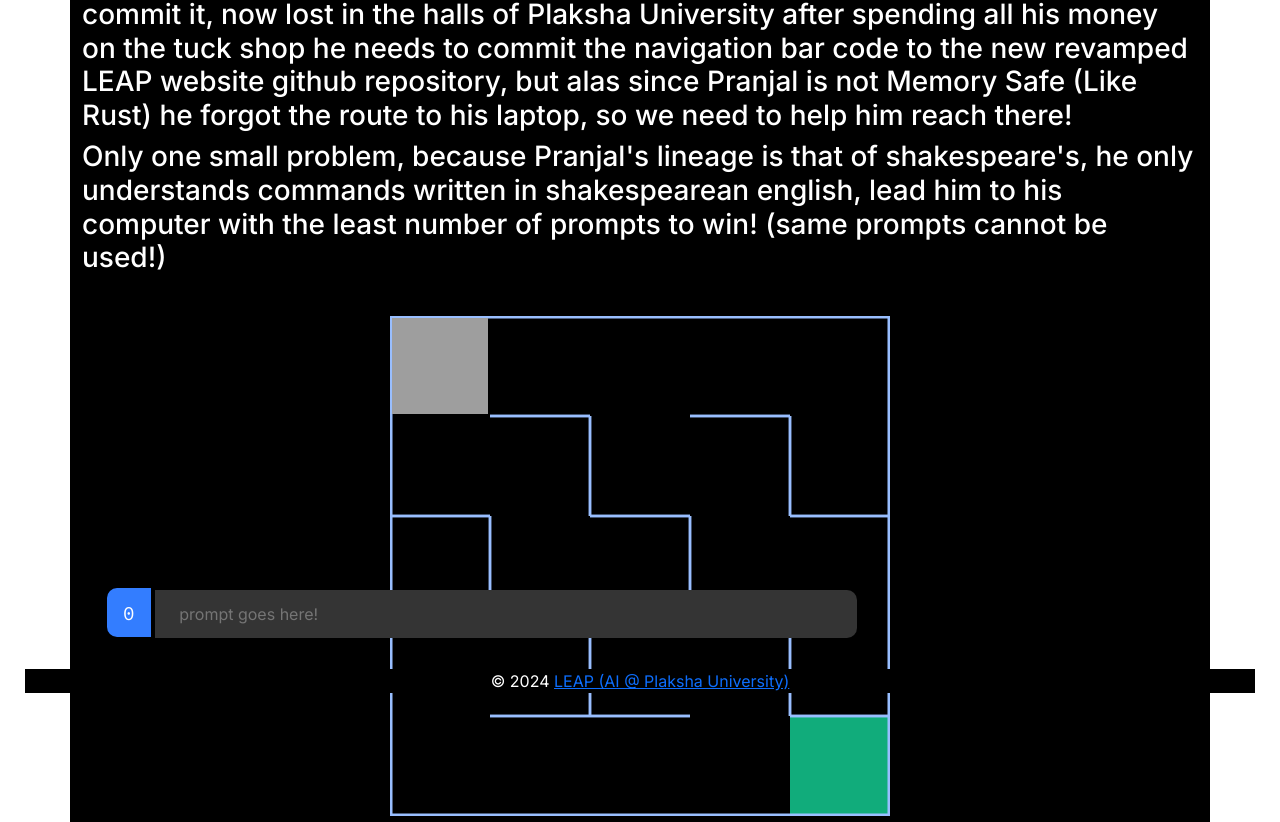
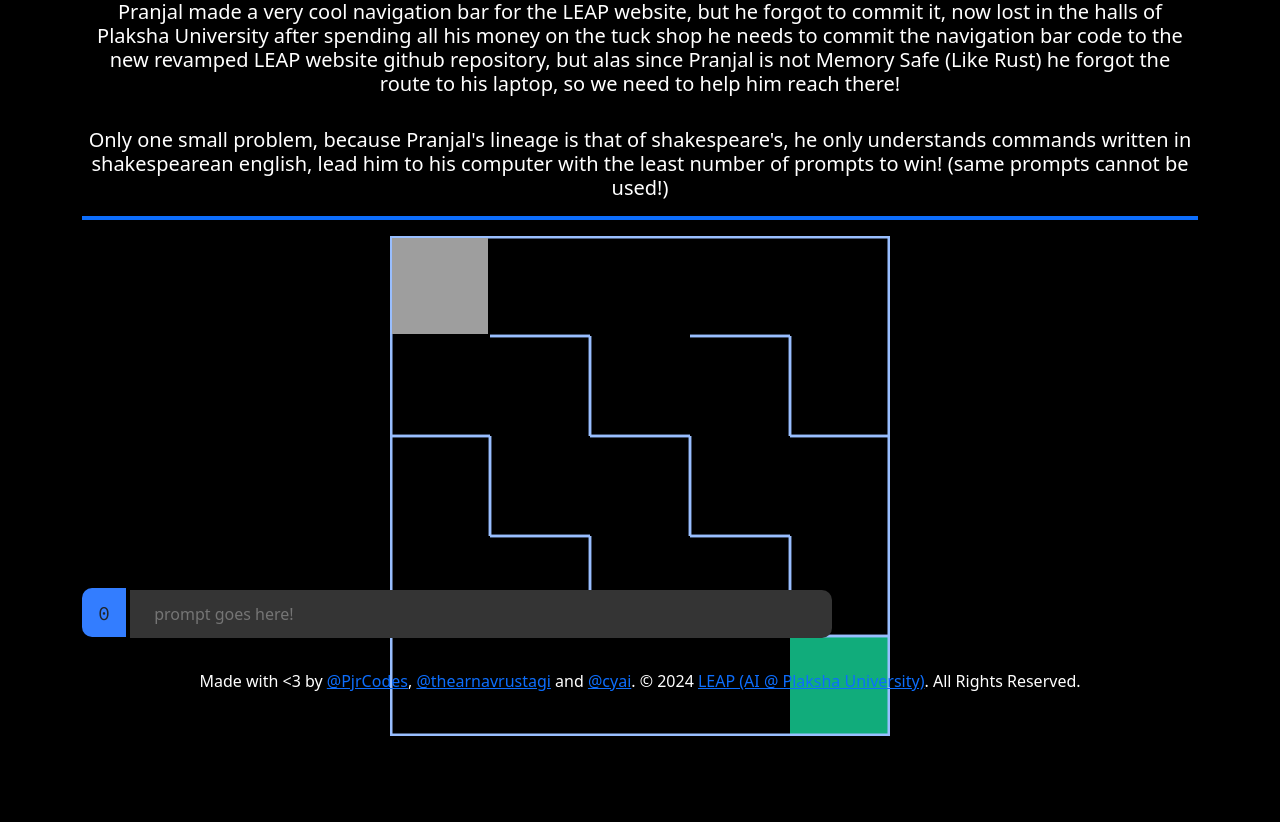
Before and after one commit to LEAP-AI-Plaksha/leapday24-frontend, a plain HTML site: page index.html in a window 1280 px wide. Shown: the part 82-904 px from the top of the page. After the commit the page ends 824 px from the top, so only its background shows below. Drawn offline with nearby package versions, Linux system fonts and the light colour scheme.

Commit message:
make it much better

```diff
--- a/index.html
+++ b/index.html
@@ -1,28 +1,45 @@
 <!DOCTYPE html>
 <html lang="en">
+
 <head>
   <link rel="stylesheet" href="style.css">
   <link rel="preconnect" href="https://fonts.googleapis.com">
   <link rel="preconnect" href="https://fonts.gstatic.com" crossorigin>
   <link href="https://fonts.googleapis.com/css2?family=Inter:wght@100..900&display=swap" rel="stylesheet">
   <link href="https://fonts.googleapis.com/css2?family=Source+Code+Pro:ital@0;1&display=swap" rel="stylesheet">
-    <link href="https://cdn.jsdelivr.net/npm/bootstrap@5.3.3/dist/css/bootstrap.min.css" rel="stylesheet" integrity="sha384-QWTKZyjpPEjISv5WaRU9OFeRpok6YctnYmDr5pNlyT2bRjXh0JMhjY6hW+ALEwIH" crossorigin="anonymous">
+  <link href="https://cdn.jsdelivr.net/npm/bootstrap@5.3.3/dist/css/bootstrap.min.css" rel="stylesheet"
+    integrity="sha384-QWTKZyjpPEjISv5WaRU9OFeRpok6YctnYmDr5pNlyT2bRjXh0JMhjY6hW+ALEwIH" crossorigin="anonymous">
   <meta charset="UTF-8">
   <script src="script.js"></script>
   <title>LEAP : Pjr Commits</title>
 </head>
-  <body onload="onLoad();">
+
+<body onload="onLoad();" class="bg-black">
   <div class="container">
     <!-- TODO: add leaderboard that is shown always -->
     <!-- TODO: make design better so that text is on the left  -->
     <!-- TODO: add on-win modal pop up message that lets user input username  -->
 
+    <hr class="border border-primary border-2 opacity-0">
+    <div class="text-white text-center">
       <h2>Pranjal Commits</h2>
-      <h3>Pranjal made a very cool navigation bar for the LEAP website, but he forgot to commit it, now lost in the halls of Plaksha University after spending all his money on the tuck shop he needs to commit the navigation bar code to the new revamped LEAP website github repository, but alas since Pranjal is not Memory Safe (Like Rust) he forgot the route to his laptop, so we need to help him reach there!</h3>
-      <h3>Only one small problem, because Pranjal's lineage is that of shakespeare's, he only understands commands written in shakespearean english, lead him to his computer with the least number of prompts to win! (same prompts cannot be used!)<br><br></h3>
+      <h5>Pranjal made a very cool navigation bar for the LEAP website, but he forgot to commit it, now lost in the
+        halls of Plaksha University after spending all his money on the tuck shop he needs to commit the navigation bar
+        code to the new revamped LEAP website github repository, but alas since Pranjal is not Memory Safe (Like Rust)
+        he forgot the route to his laptop, so we need to help him reach there!</h5>
+      <br>
+      <h5>Only one small problem, because Pranjal's lineage is that of shakespeare's, he only understands commands
+        written in shakespearean english, lead him to his computer with the least number of prompts to win! (same
+        prompts cannot be used!)</h5>
+    </div>
+    <hr class="border border-primary border-2 opacity-100">
+    <div class="text-center">
       <canvas id="mainForm"></canvas>
-      <div id="footer">
-        &copy; 2024 <a href="leap-ai.tech">LEAP (AI @ Plaksha University)</a>
+    </div>
+    <div class="text-center text-white" id="footer">
+      Made with &lt;3 by <a href="https://github.com/PjrCodes">@PjrCodes</a>, <a
+        href="https://github.com/thearnavrustagi">@thearnavrustagi</a> and <a href="https://github.com/cyai">@cyai</a>.
+      &copy; 2024 <a href="leap-ai.tech">LEAP (AI @ Plaksha University)</a>. All Rights Reserved.
     </div>
     <div style="display:none;">
       <img id="source" src="./pjr.png" width="125" height="125" />
@@ -54,6 +71,9 @@
     </div>
 
   </div>
-    <script src="https://cdn.jsdelivr.net/npm/bootstrap@5.3.3/dist/js/bootstrap.bundle.min.js" integrity="sha384-YvpcrYf0tY3lHB60NNkmXc5s9fDVZLESaAA55NDzOxhy9GkcIdslK1eN7N6jIeHz" crossorigin="anonymous"></script>
+  <script src="https://cdn.jsdelivr.net/npm/bootstrap@5.3.3/dist/js/bootstrap.bundle.min.js"
+    integrity="sha384-YvpcrYf0tY3lHB60NNkmXc5s9fDVZLESaAA55NDzOxhy9GkcIdslK1eN7N6jIeHz"
+    crossorigin="anonymous"></script>
 </body>
+
 </html>
--- a/style.css
+++ b/style.css
@@ -1,31 +1,10 @@
-* {
-  font-family: 'Inter', sans-serif;
-  background-color: #000;
-  color:#fff;
-  text-align: center;
-  transition: all 500ms;
-}
-
-.container {
-  max-width: 800px;
-  margin:auto;
-}
+@import url('https://fonts.googleapis.com/css2?family=Inter:wght@100..900&display=swap');
 
 .prompt {
   max-width: 800px;
   width: 80vw;
   bottom: 10vh;
   position: absolute;
-}
-
-h2 {
-  font-weight: 900;
-}
-
-h3 {
-  font-weight: 500;
-  font-size: 1rem;
-  text-align: left;
 }
 
 #footer {
```
Lines whose indentation alone changed are shown as unchanged.
